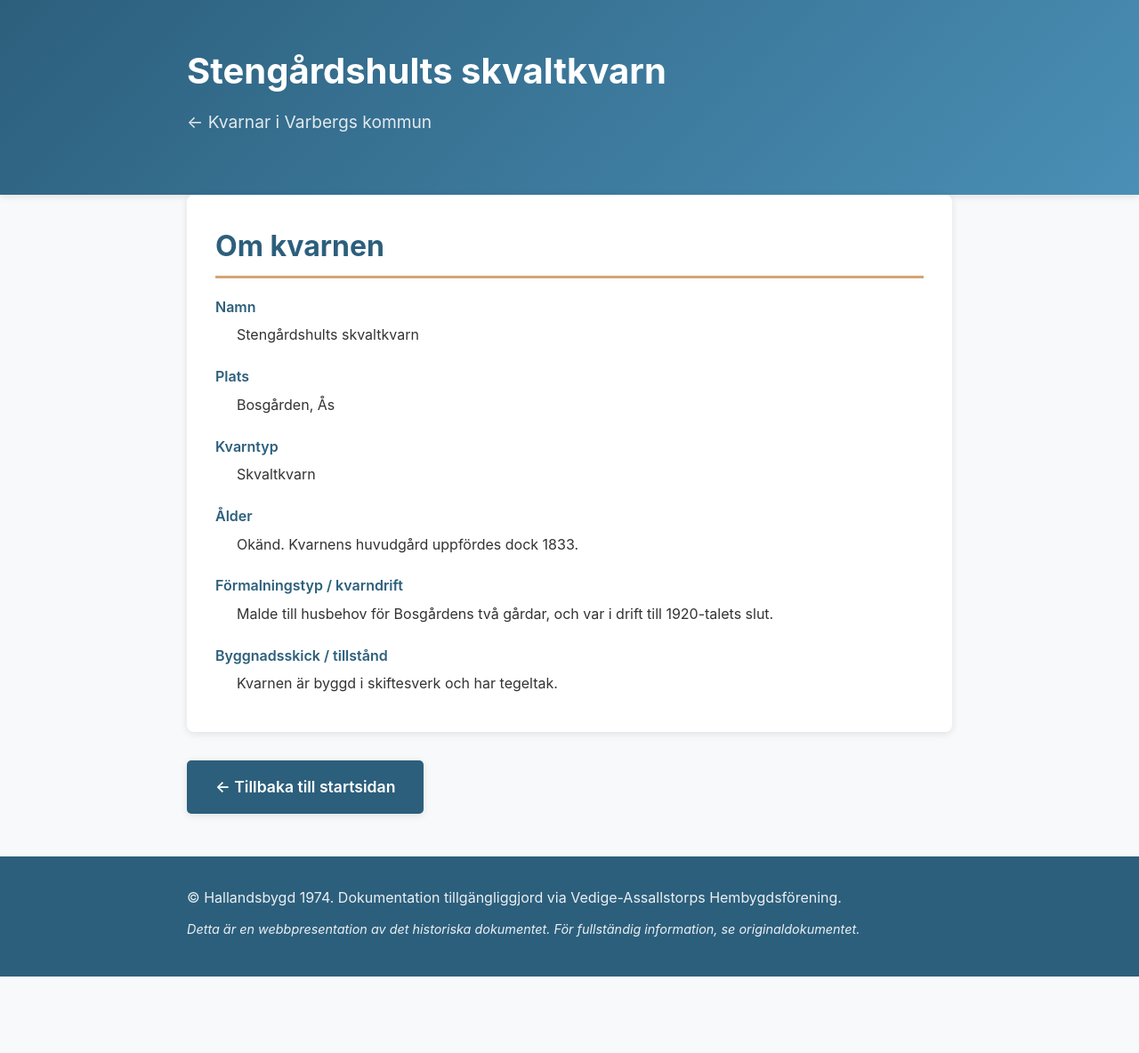
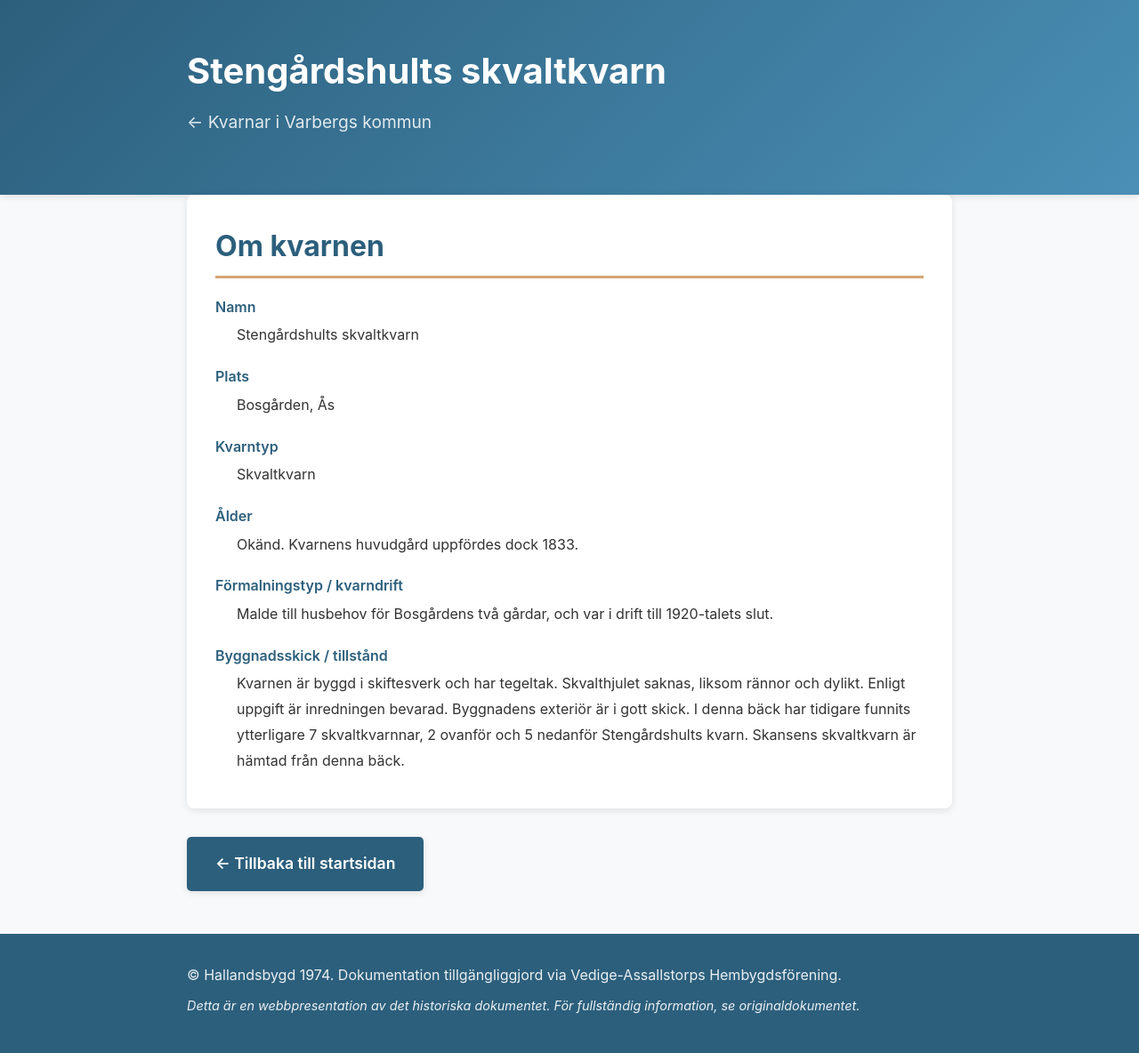
Before and after one commit to mabe/kvarnar-i-varbergs-kommun, a Jekyll site: the page built from _mills/stengardshults-skvaltkvarn.md, in a window 1280 px wide. Shown: the whole page at 89% size. Built offline with Jekyll 4.4.1, drawn with Linux system fonts in a browser that asks for light colours; before the commit the page ends 1098 px from its top, so only the background shows below that.

Commit message:
Add missing condition text for Stengårdshults skvaltkvarn from source image p.121 continuation
Co-authored-by: mabe <133868+mabe@users.noreply.github.com>

```diff
--- a/_mills/stengardshults-skvaltkvarn.md
+++ b/_mills/stengardshults-skvaltkvarn.md
@@ -7,5 +7,5 @@ owner: Karin Andersson, Ponteniärsgatan 5, Stockholm.
 type: Skvaltkvarn
 age: Okänd. Kvarnens huvudgård uppfördes dock 1833.
 milling_type: Malde till husbehov för Bosgårdens två gårdar, och var i drift till 1920-talets slut.
-condition: Kvarnen är byggd i skiftesverk och har tegeltak.
+condition: Kvarnen är byggd i skiftesverk och har tegeltak. Skvalthjulet saknas, liksom rännor och dylikt. Enligt uppgift är inredningen bevarad. Byggnadens exteriör är i gott skick. I denna bäck har tidigare funnits ytterligare 7 skvaltkvarnnar, 2 ovanför och 5 nedanför Stengårdshults kvarn. Skansens skvaltkvarn är hämtad från denna bäck.
 ---
```
